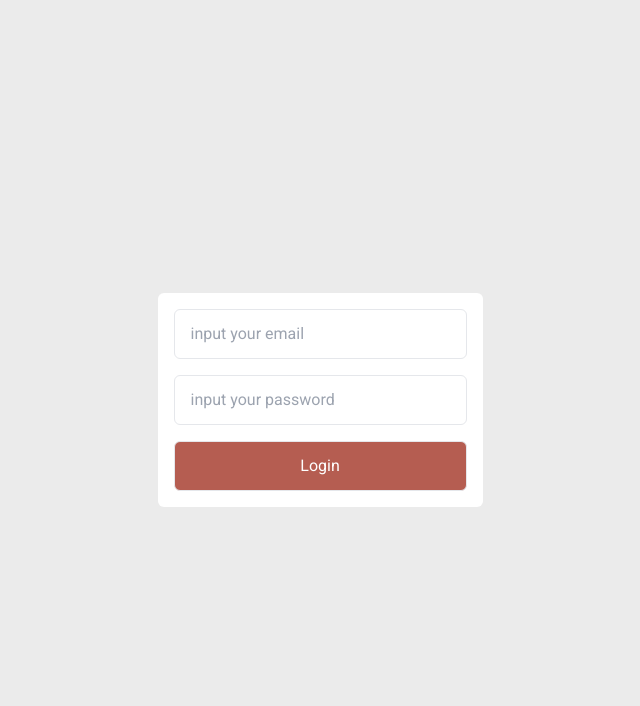
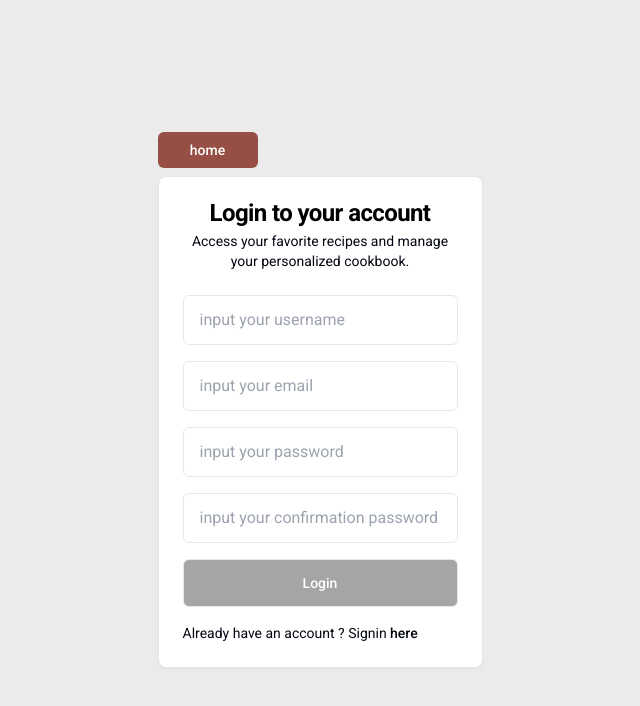
Before and after one commit to fiqrioemry/Vue-Food-Recipe-Web-App, a Vue app: page /signup in a window 1280 px wide. Shown: the top 706 px of the page, without its empty margins (320-960 px from the left). Built offline with nearby package versions, Linux system fonts and the light colour scheme; a web font is replaced by a local one.

Commit message:
add signup page

```diff
--- a/src/config/index.js
+++ b/src/config/index.js
@@ -149,3 +149,26 @@ export const signInInputForm = [
     placeholder: "input your password",
   },
 ];
+
+export const signUpInputForm = [
+  {
+    type: "text",
+    value: "",
+    placeholder: "input your username",
+  },
+  {
+    type: "text",
+    value: "",
+    placeholder: "input your email",
+  },
+  {
+    type: "password",
+    value: "",
+    placeholder: "input your password",
+  },
+  {
+    type: "password",
+    value: "",
+    placeholder: "input your confirmation password",
+  },
+];
--- a/src/views/SignIn.vue
+++ b/src/views/SignIn.vue
@@ -1,5 +1,7 @@
 <template>
   <section class="h-screen flex items-center justify-center bg-foreground">
+    <div class="space-y-2">
+      <Button> <router-link to="/">home</router-link></Button>
       <Card class="w-[325px]">
         <CardHeader class="text-center">
           <CardTitle>Login to your account</CardTitle>
@@ -8,7 +10,7 @@
             cookbook.</CardDescription
           >
         </CardHeader>
-      <CardContent>
+        <CardContent class="space-y-4">
           <form @submit.prevent="handleLogin" class="space-y-4">
             <input
               v-for="(data, index) in signInInputForm"
@@ -26,9 +28,14 @@
             >
               {{ isButtonLoading ? "Loading ..." : "Login" }}
             </Button>
-        </form></CardContent
+          </form>
+          <div class="text-sm">
+            Dont have an account ? Sign up
+            <router-link to="/signup" class="font-medium">here</router-link>
+          </div></CardContent
         >
       </Card>
+    </div>
   </section>
 </template>
 
@@ -39,6 +46,7 @@ import {
   Card,
   CardContent,
   CardDescription,
+  CardFooter,
   CardHeader,
   CardTitle,
 } from "@/components/ui/card";
@@ -48,6 +56,7 @@ export default {
     Button,
     Card,
     CardContent,
+    CardFooter,
     CardDescription,
     CardHeader,
     CardTitle,
--- a/src/views/SignUp.vue
+++ b/src/views/SignUp.vue
@@ -1,40 +1,86 @@
 <template>
   <section class="h-screen flex items-center justify-center bg-foreground">
-    <div class="p-4 w-[325px] rounded-md bg-background">
+    <div class="space-y-2">
+      <Button> <router-link to="/">home</router-link></Button>
+      <Card class="w-[325px]">
+        <CardHeader class="text-center">
+          <CardTitle>Login to your account</CardTitle>
+          <CardDescription
+            >Access your favorite recipes and manage your personalized
+            cookbook.</CardDescription
+          >
+        </CardHeader>
+        <CardContent class="space-y-4">
           <form @submit.prevent="handleLogin" class="space-y-4">
             <input
-          v-for="(data, index) in signInInputForm"
+              v-for="(data, index) in signUpInputForm"
               :type="data.type"
               v-model="data.value"
               :placeholder="data.placeholder"
               :key="index"
               class="py-2 px-4 w-full rounded-md border"
             />
-        <button
+            <Button
               type="submit"
+              size="lg"
               class="px-4 py-2 border w-full rounded-md bg-accent text-background"
+              :disabled="isButtonDisabled()"
             >
-          Login
-        </button>
+              {{ isButtonLoading ? "Loading ..." : "Login" }}
+            </Button>
           </form>
+          <div class="text-sm">
+            Already have an account ? Signin
+            <router-link to="/signin" class="font-medium">here</router-link>
+          </div></CardContent
+        >
+      </Card>
     </div>
   </section>
 </template>
 
 <script>
-import { signInInputForm } from "@/config";
+import Button from "@/components/ui/button/Button.vue";
+import { signUpInputForm } from "@/config";
+import {
+  Card,
+  CardContent,
+  CardDescription,
+  CardFooter,
+  CardHeader,
+  CardTitle,
+} from "@/components/ui/card";
 
 export default {
+  components: {
+    Button,
+    Card,
+    CardContent,
+    CardFooter,
+    CardDescription,
+    CardHeader,
+    CardTitle,
+  },
   data() {
     return {
-      signInInputForm: signInInputForm,
+      loading: true,
+      isButtonLoading: false,
+      signUpInputForm,
     };
   },
   methods: {
+    isButtonDisabled() {
+      return (
+        (this.signUpInputForm.value && !this.signUpInputForm[0].value) ||
+        !this.signUpInputForm[1].value
+      );
+    },
     handleLogin() {
-      alert(
-        `your email is : ${this.signInputForm.value} and password is : ${this.signInputForm.value}`
-      );
+      this.isButtonLoading = true;
+      setTimeout(() => {
+        alert(`Feature disabled in demo `);
+        this.isButtonLoading = false;
+      }, 500);
     },
   },
 };
```
Lines whose indentation alone changed are shown as unchanged.
